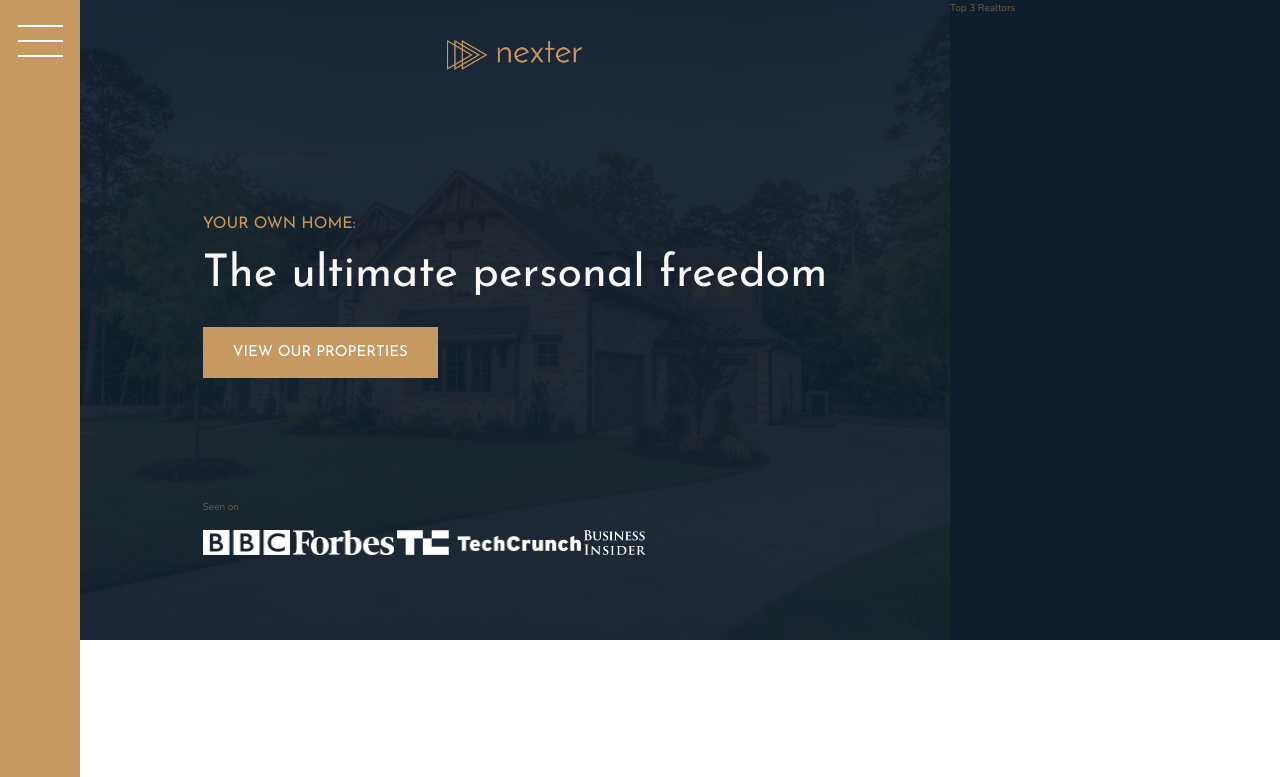
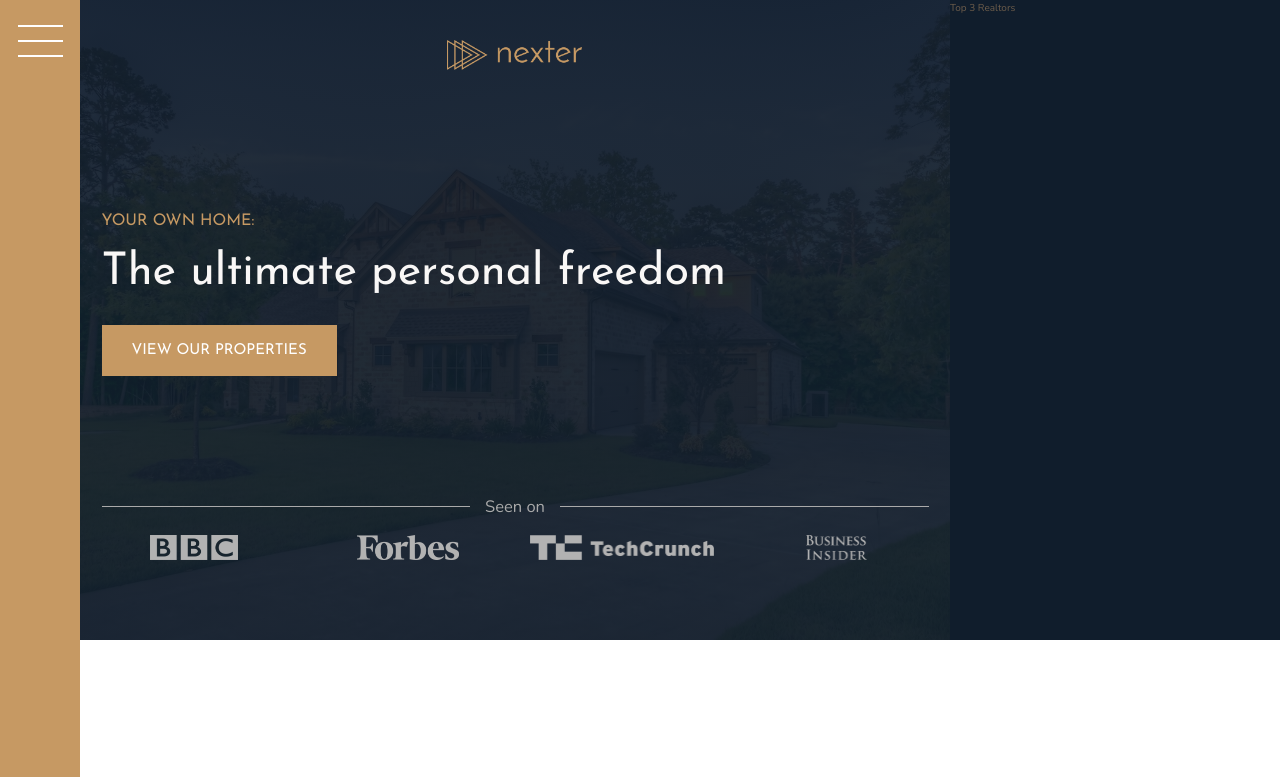
Before and after one commit to jeffreyquan/nexter, a website: page index.html in a window 1280 px wide. Shown: the top 777 px of the page. Drawn offline with nearby package versions, Linux system fonts and the light colour scheme.

Commit message:
✅ finishing styling 🎨 to header

```diff
--- a/sass/_header.scss
+++ b/sass/_header.scss
@@ -28,11 +28,33 @@
   }
 
   &__seenon-text {
+    display: grid;
+    grid-template-columns: 1fr max-content 1fr;
+    grid-column-gap: 1.5rem;
+    align-items: center;
+
+    font-size: 1.65rem;
+    color: $color-grey-light-2;
+
+    &::before,
+    &::after {
+      content: "";
+      height: 1px;
+      display: block;
+      background-color: currentColor;
+    }
   }
 
   &__seenon-logos {
+    display: grid;
+    grid-template-columns: repeat(4, 1fr);
+    grid-column-gap: 3rem;
+
+    justify-items: center;
+
     img {
       height: 2.5rem;
+      filter: brightness(70%);
     }
   }
 }
```
Also changed, not shown: css/main.css.
